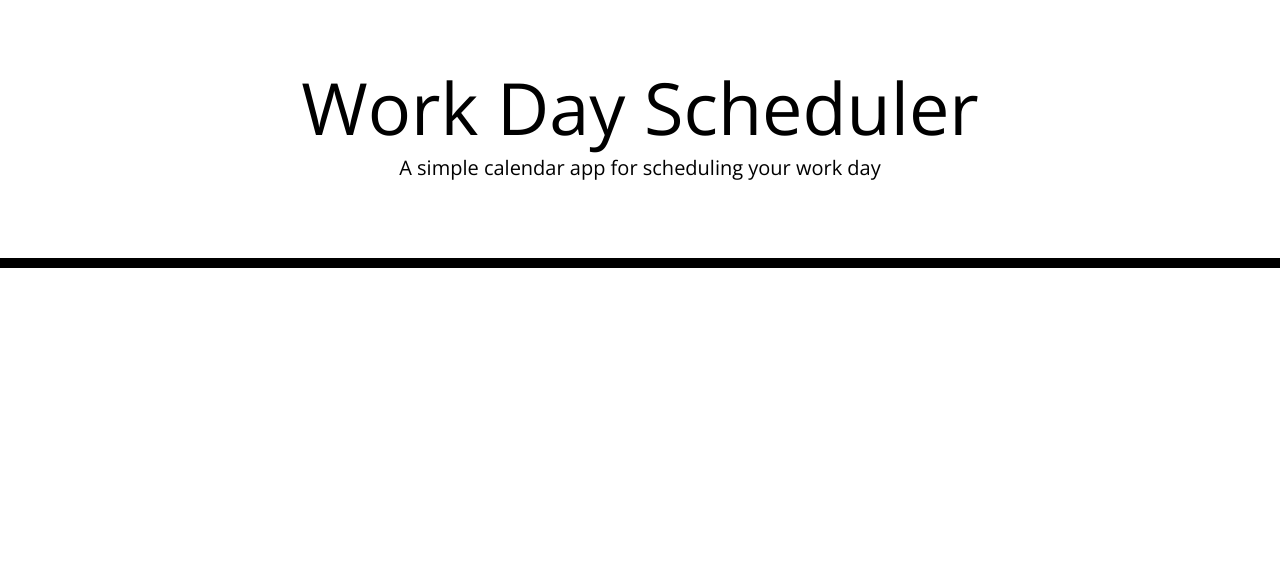
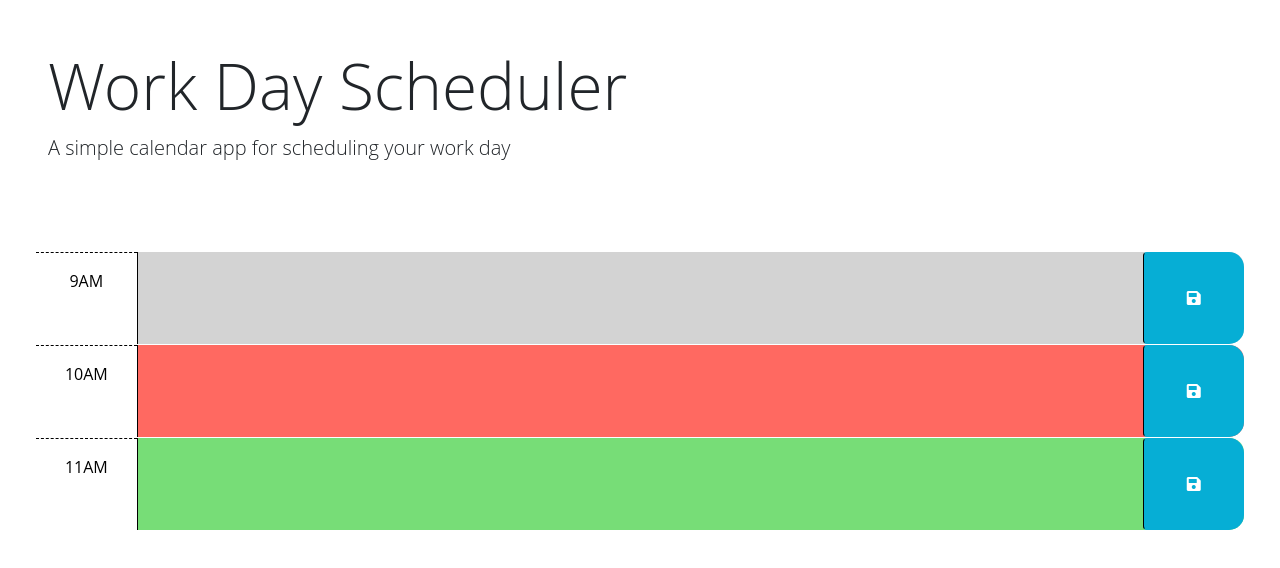
Before and after one commit to kristinaama/Scheduler, a plain HTML site: page index.html in a window 1280 px wide. Drawn offline with nearby package versions, Linux system fonts and the light colour scheme.

Commit message:
initial commit

```diff
--- a/Assets/CSS/style.css
+++ b/Assets/CSS/style.css
@@ -1,7 +1,6 @@
 body {
   font-family: 'Open Sans', sans-serif;
   font-size: 16px;
-  line-height: 1;
 }
 
 textarea {
@@ -13,26 +12,15 @@ textarea {
   padding: 10px;
 }
 
-.jumbotron {
-  text-align: center;
-  background-color: transparent;
-  color: black;
-  border-radius: 0;
-  border-bottom: 10px solid black;
-}
-
 .description {
   white-space: pre-wrap;
 }
 
 .time-block {
-  text-align: center;
   border-radius: 15px;
 }
 
 .row {
-  white-space: pre-wrap;
-  height: 80px;
   border-top: 1px solid white;
 }
 
--- /dev/null
+++ b/Assets/js/script.js
@@ -0,0 +1,23 @@
+// Wrap all code that interacts with the DOM in a call to jQuery to ensure that
+// the code isn't run until the browser has finished rendering all the elements
+// in the html.
+$(function () {
+  // TODO: Add a listener for click events on the save button. This code should
+  // use the id in the containing time-block as a key to save the user input in
+  // local storage. HINT: What does `this` reference in the click listener
+  // function? How can DOM traversal be used to get the "hour-x" id of the
+  // time-block containing the button that was clicked? How might the id be
+  // useful when saving the description in local storage?
+  //
+  // TODO: Add code to apply the past, present, or future class to each time
+  // block by comparing the id to the current hour. HINTS: How can the id
+  // attribute of each time-block be used to conditionally add or remove the
+  // past, present, and future classes? How can Day.js be used to get the
+  // current hour in 24-hour time?
+  //
+  // TODO: Add code to get any user input that was saved in localStorage and set
+  // the values of the corresponding textarea elements. HINT: How can the id
+  // attribute of each time-block be used to do this?
+  //
+  // TODO: Add code to display the current date in the header of the page.
+});
--- a/index.html
+++ b/index.html
@@ -5,8 +5,10 @@
     <meta name="viewport" content="width=device-width, initial-scale=1.0" />
     <meta http-equiv="X-UA-Compatible" content="ie=edge" />
     <link
+      href="https://cdn.jsdelivr.net/npm/bootstrap@5.1.3/dist/css/bootstrap.min.css"
       rel="stylesheet"
-      href="https://stackpath.bootstrapcdn.com/bootstrap/4.3.1/css/bootstrap.min.css"
+      integrity="sha384-1BmE4kWBq78iYhFldvKuhfTAU6auU8tT94WrHftjDbrCEXSU1oBoqyl2QvZ6jIW3"
+      crossorigin="anonymous"
     />
     <link
       rel="stylesheet"
@@ -15,24 +17,63 @@
       crossorigin="anonymous"
     />
     <link
-      href="https://fonts.googleapis.com/css?family=Open+Sans&display=swap"
+      href="https://fonts.googleapis.com/css2?family=Fira+Sans:wght@400;700&display=swap"
       rel="stylesheet"
     />
-    <link rel="stylesheet" href="Assets/css/style.css" />
+    <link rel="stylesheet" href="assets/css/style.css" />
     <title>Work Day Scheduler</title>
   </head>
 
   <body>
-    <header class="jumbotron">
+    <header class="p-5 mb-4">
       <h1 class="display-3">Work Day Scheduler</h1>
       <p class="lead">A simple calendar app for scheduling your work day</p>
       <p id="currentDay" class="lead"></p>
     </header>
-    <div class="container">
-      <!-- Timeblocks go here -->
+    <div class="container-fluid px-5">
+      <!-- Use class for "past", "present", and "future" to apply styles to the
+        time-block divs accordingly. The javascript will need to do this by
+        adding/removing these classes on each div by comparing the hour in the
+        id to the current hour. The html provided below is meant to be an example
+        demonstrating how the css provided can be leveraged to create the
+        desired layout and colors. The html below should be removed or updated
+        in the finished product. Remember to delete this comment once the
+        code is implemented.
+        -->
+
+      <!-- Example of a past time block. The "past" class adds a gray background color. -->
+      <div id="hour-9" class="row time-block past">
+        <div class="col-2 col-md-1 hour text-center py-3">9AM</div>
+        <textarea class="col-8 col-md-10 description" rows="3"> </textarea>
+        <button class="btn saveBtn col-2 col-md-1" aria-label="save">
+          <i class="fas fa-save" aria-hidden="true"></i>
+        </button>
+      </div>
+
+      <!-- Example of a present time block. The "present" class adds a red background color. -->
+      <div id="hour-10" class="row time-block present">
+        <div class="col-2 col-md-1 hour text-center py-3">10AM</div>
+        <textarea class="col-8 col-md-10 description" rows="3"> </textarea>
+        <button class="btn saveBtn col-2 col-md-1" aria-label="save">
+          <i class="fas fa-save" aria-hidden="true"></i>
+        </button>
+      </div>
+
+      <!-- Example of a future time block. The "future" class adds a green background color. -->
+      <div id="hour-11" class="row time-block future">
+        <div class="col-2 col-md-1 hour text-center py-3">11AM</div>
+        <textarea class="col-8 col-md-10 description" rows="3"> </textarea>
+        <button class="btn saveBtn col-2 col-md-1" aria-label="save">
+          <i class="fas fa-save" aria-hidden="true"></i>
+        </button>
+      </div>
     </div>
 
     <script src="https://cdnjs.cloudflare.com/ajax/libs/jquery/3.2.1/jquery.min.js"></script>
-    <script src="https://cdnjs.cloudflare.com/ajax/libs/moment.js/2.24.0/moment.min.js"></script>
+    <script src="https://cdn.jsdelivr.net/npm/dayjs@1.11.3/dayjs.min.js"
+    integrity="sha256-iu/zLUB+QgISXBLCW/mcDi/rnf4m4uEDO0wauy76x7U="
+    crossorigin="anonymous"></script>
+
+    <script src="assets/js/script.js"></script>
   </body>
 </html>
```
Also changed, not shown: 4 other files.
